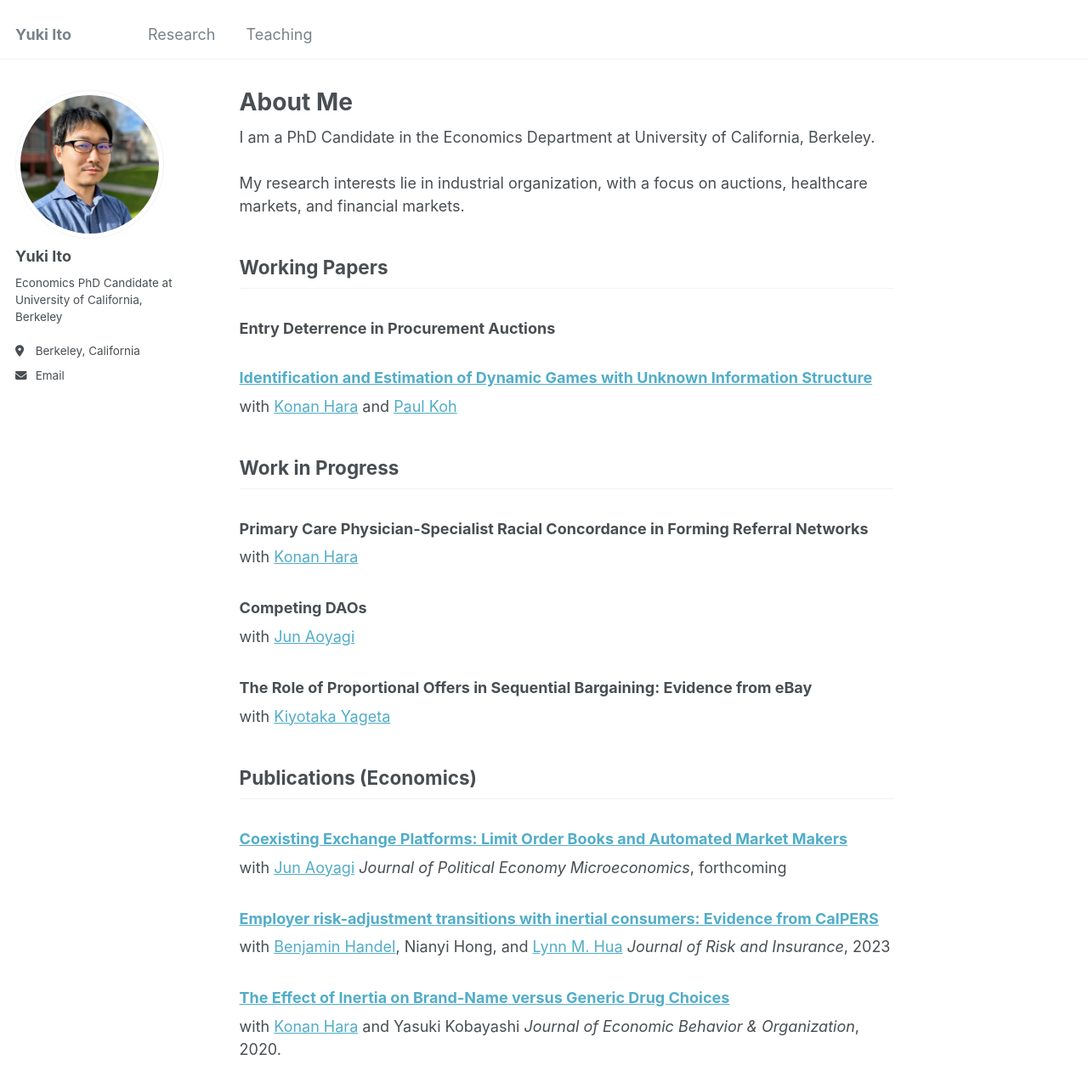
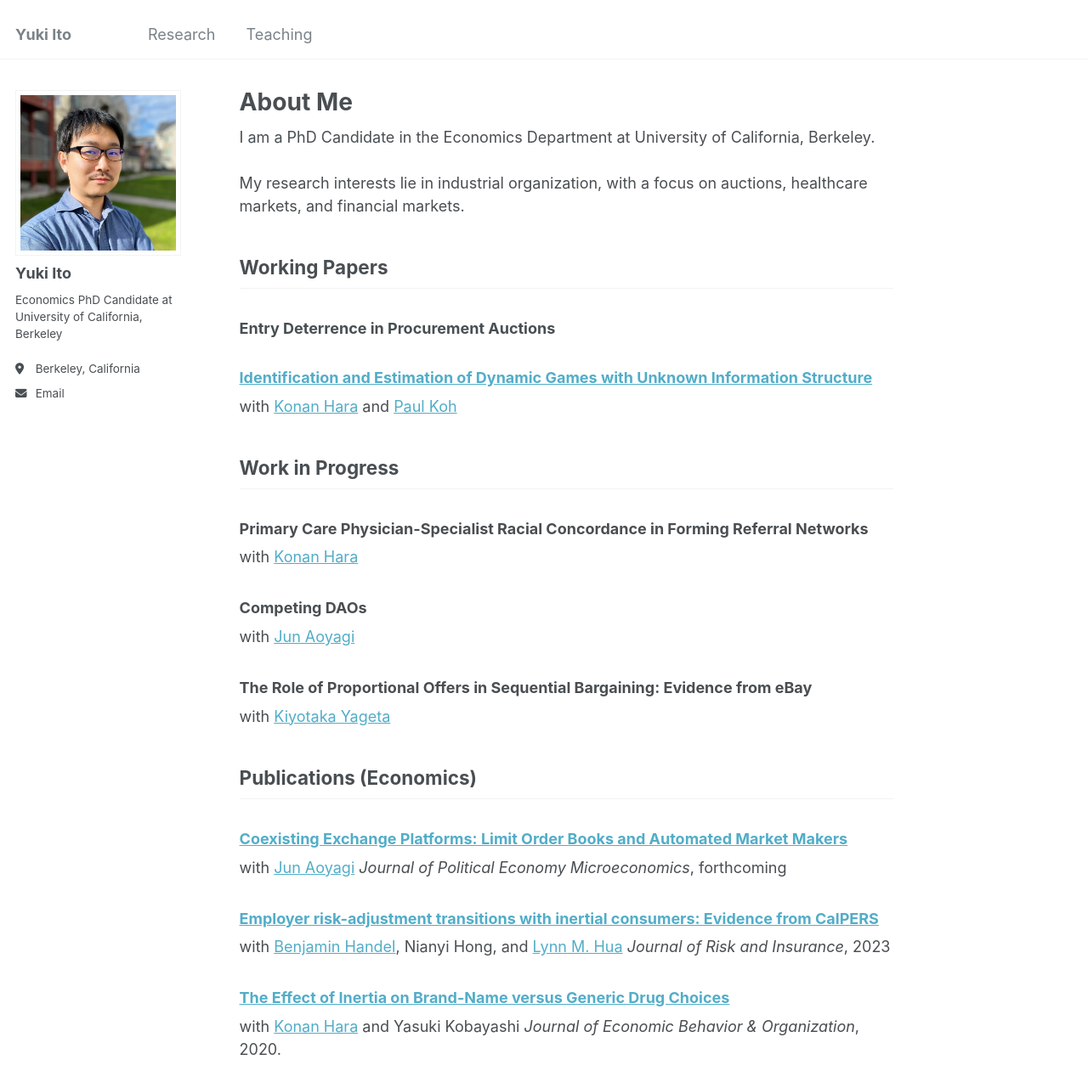
Before and after one commit to yukiito/yukiito.github.io, a Jekyll site: the page built from _pages/about.md, in a window 1280 px wide and 1400 px high. Shown: the top 1281 px of the window at 85% size. Built offline with Jekyll 4.4.1, drawn with Linux system fonts in a browser that asks for light colours.

Commit message:
Update _sidebar.scss

```diff
--- a/_sass/_sidebar.scss
+++ b/_sass/_sidebar.scss
@@ -90,8 +90,8 @@
   }
 
   img {
-    max-width: 175px;
-    border-radius: 50%;
+    max-width: 250px;
+    border-radius: 0%;
 
     @include breakpoint($large) {
       padding: 5px;
```
